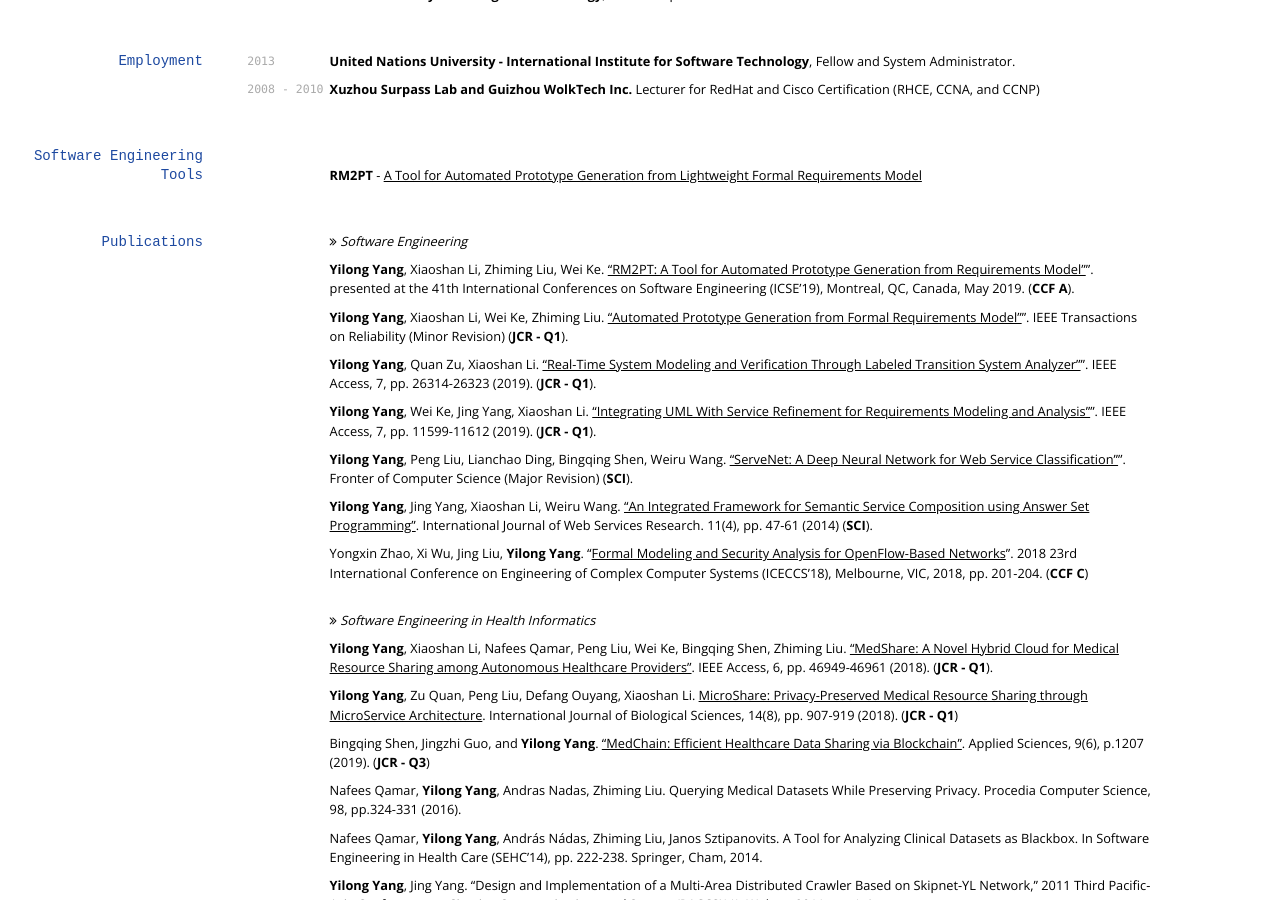
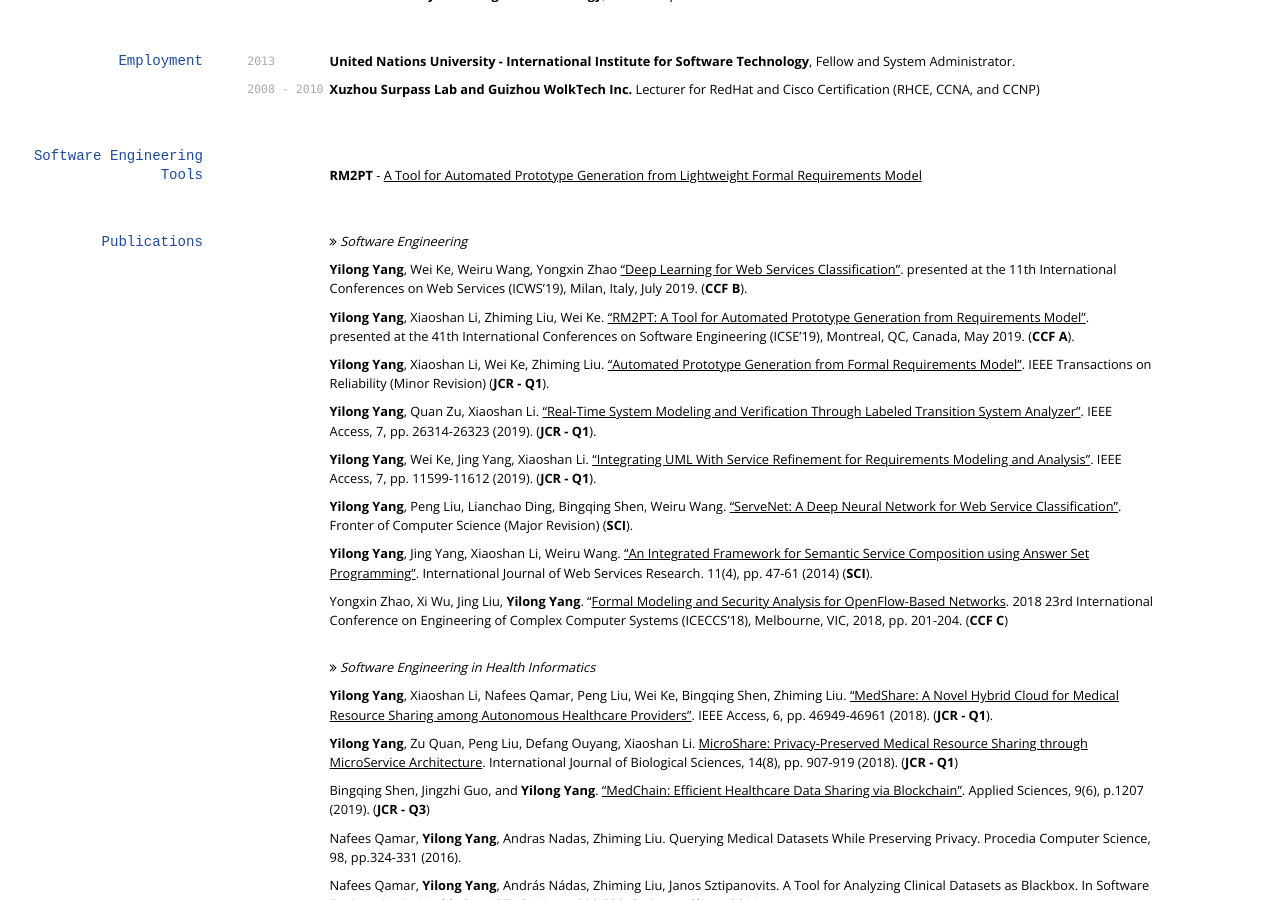
Before and after one commit to yylonly/yylonly.github.io, a Jekyll site: the page built from index.md, in a window 1280 px wide and 900 px high, scrolled down 374 px. Built offline with Jekyll 4.4.1, drawn with Linux system fonts in a browser that asks for light colours; nearby versions of some CDN libraries; some web fonts are replaced.

Commit message:
add ICWS'19

```diff
--- a/index.md
+++ b/index.md
@@ -43,19 +43,21 @@ I'm a PhD Candidate in Software Engineering at the University of Macau, Macau. R
 
 <i class="fa fa-angle-double-right" aria-hidden="true"></i> *Software Engineering*
 
-**Yilong Yang**, Xiaoshan Li, Zhiming Liu, Wei Ke. ["RM2PT: A Tool for Automated Prototype Generation from Requirements Model"](https://2019.icse-conferences.org/event/icse-2019-demonstrations-rm2pt-a-tool-for-automated-prototype-generation-from-requirements-model)". presented at the 41th International Conferences on Software Engineering (ICSE'19), Montreal, QC, Canada, May 2019. (**CCF A**).
+**Yilong Yang**, Wei Ke, Weiru Wang, Yongxin Zhao ["Deep Learning for Web Services Classification"](). presented at the 11th International Conferences on Web Services (ICWS'19), Milan, Italy, July 2019. (**CCF B**).
 
-**Yilong Yang**, Xiaoshan Li, Wei Ke, Zhiming Liu. ["Automated Prototype Generation from Formal Requirements Model"](http://arxiv.org/abs/1808.10657)". IEEE Transactions on Reliability (Minor Revision) (**JCR - Q1**).
+**Yilong Yang**, Xiaoshan Li, Zhiming Liu, Wei Ke. ["RM2PT: A Tool for Automated Prototype Generation from Requirements Model"](https://2019.icse-conferences.org/event/icse-2019-demonstrations-rm2pt-a-tool-for-automated-prototype-generation-from-requirements-model). presented at the 41th International Conferences on Software Engineering (ICSE'19), Montreal, QC, Canada, May 2019. (**CCF A**).
 
-**Yilong Yang**, Quan Zu, Xiaoshan Li. ["Real-Time System Modeling and Verification Through Labeled Transition System Analyzer"](https://doi.org/10.1109/ACCESS.2019.2899761)". IEEE Access, 7, pp. 26314-26323 (2019). (**JCR - Q1**).
+**Yilong Yang**, Xiaoshan Li, Wei Ke, Zhiming Liu. ["Automated Prototype Generation from Formal Requirements Model"](http://arxiv.org/abs/1808.10657). IEEE Transactions on Reliability (Minor Revision) (**JCR - Q1**).
 
-**Yilong Yang**, Wei Ke, Jing Yang, Xiaoshan Li. ["Integrating UML With Service Refinement for Requirements Modeling and Analysis"](https://doi.org/10.1109/ACCESS.2019.2892082)". IEEE Access, 7, pp. 11599-11612 (2019). (**JCR - Q1**).
+**Yilong Yang**, Quan Zu, Xiaoshan Li. ["Real-Time System Modeling and Verification Through Labeled Transition System Analyzer"](https://doi.org/10.1109/ACCESS.2019.2899761). IEEE Access, 7, pp. 26314-26323 (2019). (**JCR - Q1**).
 
-**Yilong Yang**, Peng Liu, Lianchao Ding, Bingqing Shen, Weiru Wang. ["ServeNet: A Deep Neural Network for Web Service Classification"](http://arxiv.org/abs/1806.05437)". Fronter of Computer Science (Major Revision) (**SCI**).
+**Yilong Yang**, Wei Ke, Jing Yang, Xiaoshan Li. ["Integrating UML With Service Refinement for Requirements Modeling and Analysis"](https://doi.org/10.1109/ACCESS.2019.2892082). IEEE Access, 7, pp. 11599-11612 (2019). (**JCR - Q1**).
+
+**Yilong Yang**, Peng Liu, Lianchao Ding, Bingqing Shen, Weiru Wang. ["ServeNet: A Deep Neural Network for Web Service Classification"](http://arxiv.org/abs/1806.05437). Fronter of Computer Science (Major Revision) (**SCI**).
 
 **Yilong Yang**, Jing Yang, Xiaoshan Li, Weiru Wang. ["An Integrated Framework for Semantic Service Composition using Answer Set Programming"](https://doi.org/10.4018/IJWSR.2014100104). International Journal of Web Services Research. 11(4), pp. 47-61 (2014) (**SCI**).
 
-Yongxin Zhao, Xi Wu, Jing Liu, **Yilong Yang**. "[Formal Modeling and Security Analysis for OpenFlow-Based Networks](https://doi.org/10.1109/ICECCS2018.2018.00032)". 2018 23rd International Conference on Engineering of Complex Computer Systems (ICECCS'18), Melbourne, VIC, 2018, pp. 201-204. (**CCF C**)
+Yongxin Zhao, Xi Wu, Jing Liu, **Yilong Yang**. "[Formal Modeling and Security Analysis for OpenFlow-Based Networks](https://doi.org/10.1109/ICECCS2018.2018.00032). 2018 23rd International Conference on Engineering of Complex Computer Systems (ICECCS'18), Melbourne, VIC, 2018, pp. 201-204. (**CCF C**)
 
 <br />
 <i class="fa fa-angle-double-right" aria-hidden="true"></i> *Software Engineering in Health Informatics*
```
Also changed, not shown: index.html (+8 -8 lines).
